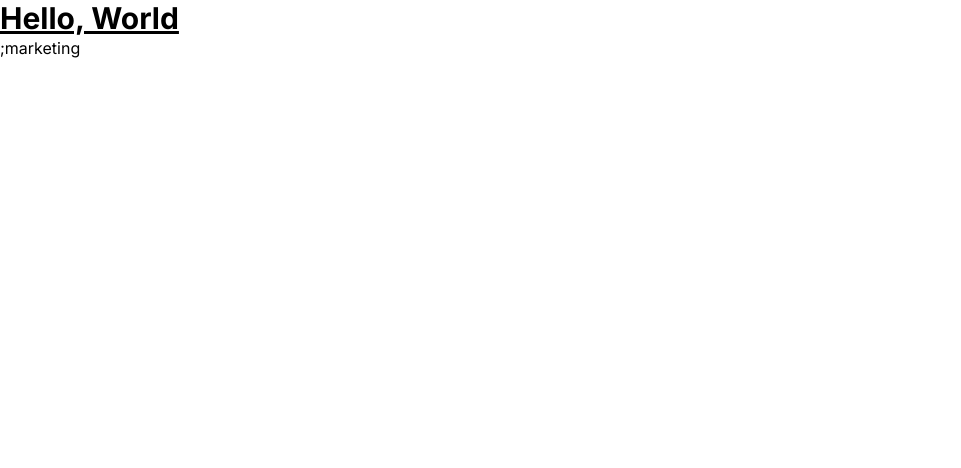
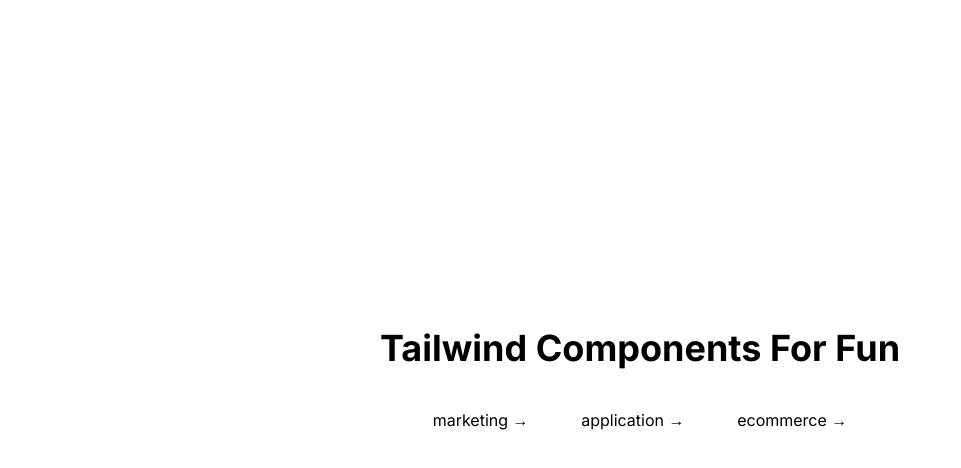
Before and after one commit to ra-kesh/tailwind-fun, a Next.js app: page / in a window 1280 px wide. Shown: the top 468 px of the page, without its empty margins (0-961 px from the left). Built offline with nearby package versions, Linux system fonts and the light colour scheme.

Commit message:
feat:initial routing setup

```diff
--- /dev/null
+++ b/app/components/application/page.tsx
@@ -0,0 +1,7 @@
+import React from "react";
+
+const page = () => {
+  return <div>application</div>;
+};
+
+export default page;
--- /dev/null
+++ b/app/components/ecommerce/page.js
@@ -0,0 +1,7 @@
+import React from "react";
+
+const page = () => {
+  return <div>ecommerce</div>;
+};
+
+export default page;
--- a/app/components/marketing/page.tsx
+++ b/app/components/marketing/page.tsx
@@ -3,11 +3,13 @@
 
 const page = () => {
   return (
-    <div>
-      <h1>marketing</h1>
-      <Link href="/components/marketing/simple-centered">
-        <button>simple centered</button>
-      </Link>
+    <div className="flex-col min-h-screen">
+      <h1 className="text-center py-10 font-bold text-2xl">Marketing</h1>
+      <div className="flex p-5 gap-x-10">
+        <Link href="/components/marketing/simple-centered">
+          <button>simple centered</button>
+        </Link>
+      </div>
     </div>
   );
 };
--- a/app/page.tsx
+++ b/app/page.tsx
@@ -2,9 +2,21 @@
 
 export default function Home() {
   return (
-    <div>
-      <h1 className="text-3xl font-bold underline">Hello, World</h1>;
-      <Link href="/components/marketing">marketing</Link>
+    <div className="flex justify-center items-center min-h-screen">
+      <div className="max-w-2xl">
+        <h1 className="text-4xl font-bold ">Tailwind Components For Fun</h1>
+        <div className="flex justify-evenly my-10">
+          <Link href="/components/marketing">
+            marketing <span>&rarr;</span>
+          </Link>
+          <Link href="/components/application">
+            application <span>&rarr;</span>
+          </Link>
+          <Link href="/components/ecommerce">
+            ecommerce <span>&rarr;</span>
+          </Link>
+        </div>
+      </div>
     </div>
   );
 }
```
